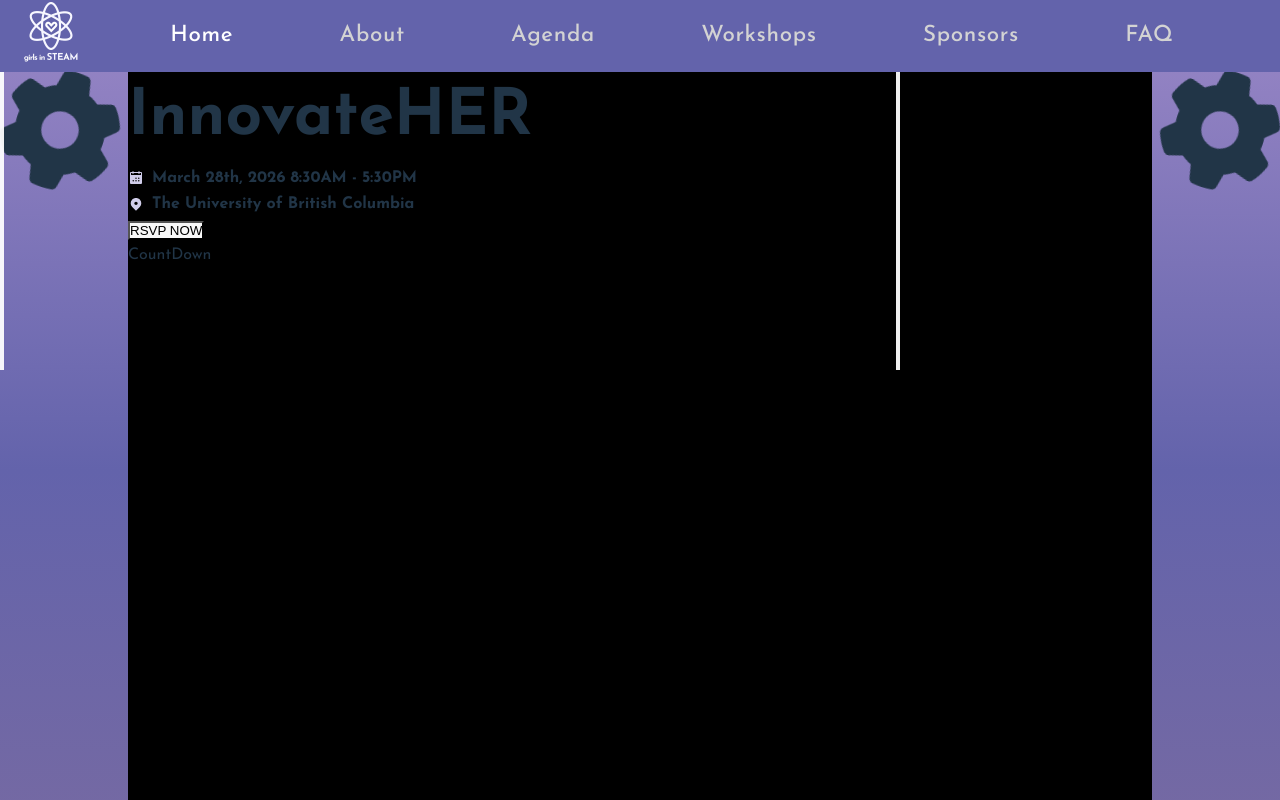
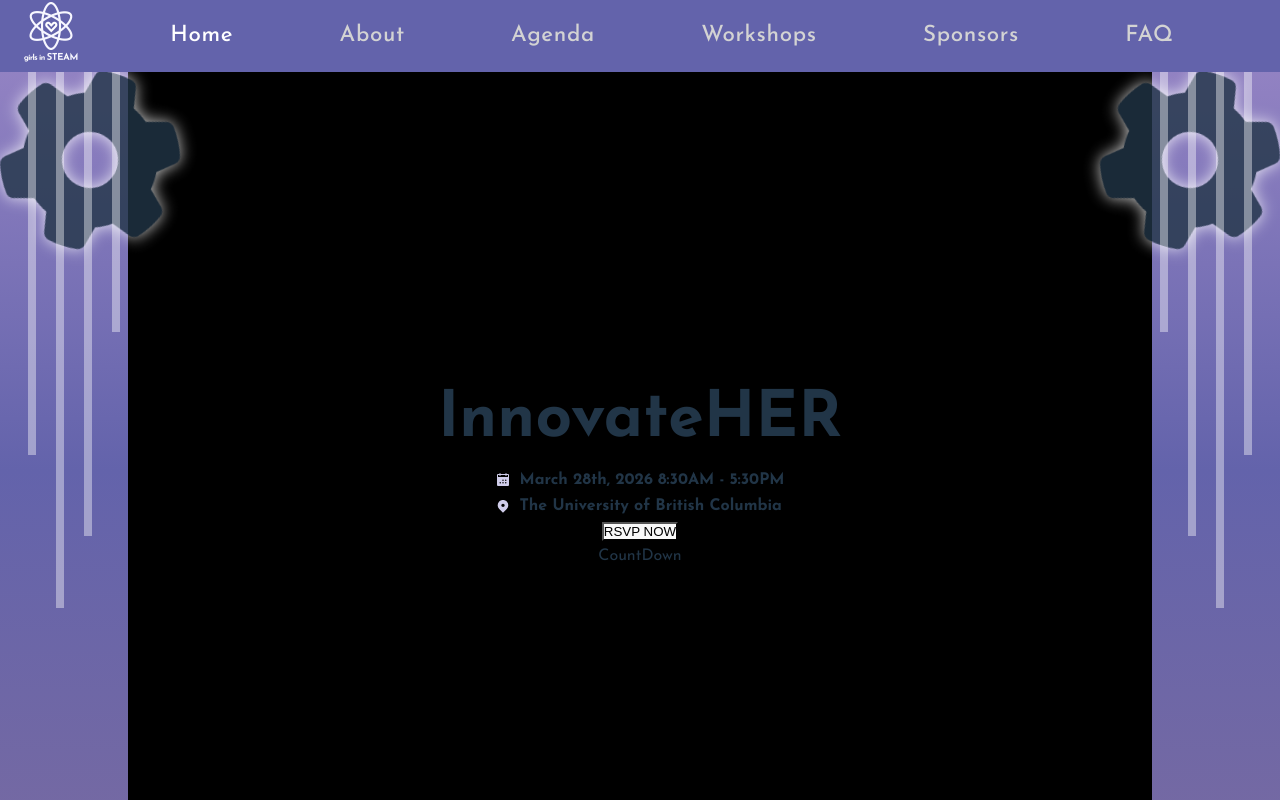
Before and after one commit to cassiemojar/gis-conference-website-2026, a React (Vite) app: page / in a window 1280 px wide. Shown: the top 800 px of the page. Built offline with nearby package versions, Linux system fonts and the light colour scheme; a web font is replaced by a local one.

Commit message:
Style decorative elements

```diff
--- a/src/styles/Hero.css
+++ b/src/styles/Hero.css
@@ -4,6 +4,12 @@
   position: relative;
   background: black;
   z-index: 0;
+  display: flex;
+  flex-direction: column;
+  justify-content: center;
+  align-items: center;
+
+  --line-gap: 28px;
 }
 
 .decoration-lhs {
@@ -11,24 +17,31 @@
 }
 
 .decoration {
-  width: 30dvw;
+  width: 212px;
   position: absolute;
   top: 0;
   /* background: yellow; */
   z-index: -1;
+  /* display: flex;
+  gap: 40px; */
 }
 
 .decoration-lhs {
   left: calc(-50vw + 50%);
+  /* justify-content: flex-start; */
 }
 
 .decoration-rhs {
   right: calc(-50vw + 50%);
   text-align: right;
+  /* justify-content: flex-end; */
 }
 
 .gear {
-  font-size: 120px;
+  font-size: 180px;
+  color: ABA0CE;
+  opacity: 0.8;
+  filter: drop-shadow(0 0 8px white);
 }
 
 .innovate-her {
@@ -36,9 +49,60 @@
 }
 
 .vl {
-  width: 4px;
-  height: 300px;
+  width: 8px;
+  /* height: 385px; */
   position: absolute;
-  background: rgba(255, 255, 255, 0.5);
+  background: rgba(255, 255, 255, 0.4);
   top: 0;
 }
+
+.vl-edge1 {
+  height: 538px;
+}
+
+.vl-edge-mid {
+  height: 466px;
+}
+
+.vl-center {
+    height: 262px;
+}
+
+.decoration-lhs .vl-edge {
+  height: 385px;
+  left: var(--line-gap);
+}
+
+.decoration-rhs .vl-edge {
+  height: 385px;
+  right: var(--line-gap);
+  /* margin-right: 40px; */
+}
+
+.decoration-lhs .vl-edge1 {
+  left: calc(2 * var(--line-gap));
+}
+
+.decoration-rhs .vl-edge1 {
+  right: calc(2 * var(--line-gap));
+}
+
+.decoration-lhs .vl-edge-mid {
+  left: calc(3 * var(--line-gap));
+}
+
+.decoration-rhs .vl-edge-mid {
+  right: calc(3 * var(--line-gap));
+}
+
+.decoration-lhs .vl-center {
+  left: calc(4 * var(--line-gap));
+}
+
+.decoration-rhs .vl-center {
+  right: calc(4 * var(--line-gap));
+}
+
+
+
+.
```
